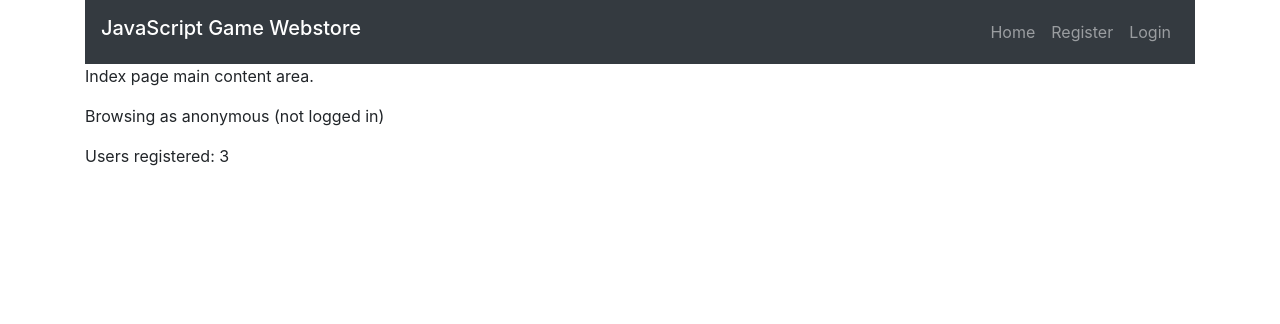
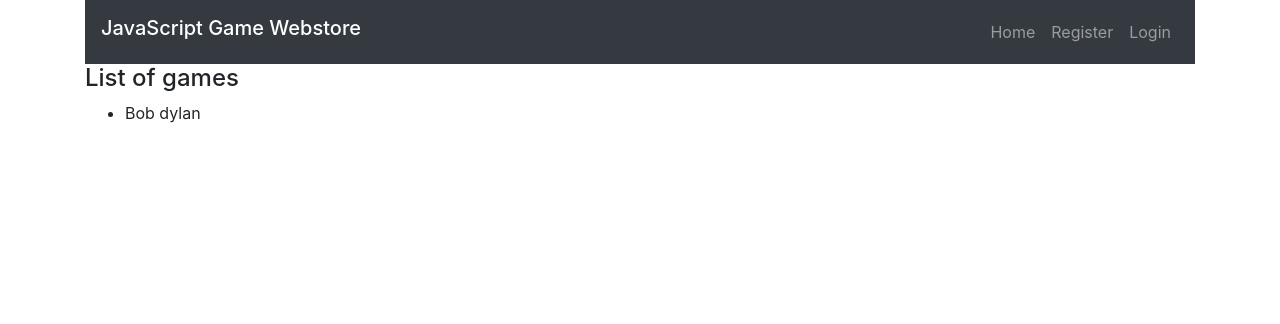
Before and after one commit to andeluvian/djangogamestore, a Django app: page /gamelist/ in a window 1280 px wide. Shown: the top 324 px of the page. Run offline with Django 3.2, Linux system fonts and the light colour scheme; data comes from the database, SQL or seed files in the repository; some libraries are stand-ins or nearby versions.

Commit message:
fixed views, urls, listview

```diff
--- a/store/urls.py
+++ b/store/urls.py
@@ -1,6 +1,7 @@
 from django.urls import path
 from . import views
 from authentication import views as auth_views
+from .views import(GameList, gamelist)
 
 
 urlpatterns = [
@@ -23,5 +24,6 @@ urlpatterns = [
     # path('game/<slug:title>/play/', views.index, name='index'), # play game @player @bought
     # path('game/<slug:title>/edit/', views.index, name='index'), # edit game @developer
     # path('game/<slug:title>/delete/', views.index, name='index'), # delete game @developer
-    path('gamelist/', views.index, name='gamelist')
+    path('gamelist/', views.gamelist, name='gamelist'),
+
 ]
--- a/store/views.py
+++ b/store/views.py
@@ -15,11 +15,11 @@ def login(request):
 def register(request):
     return render(request, 'register.html', {'context': 'context'})
 
-def game_list(request):
+def gamelist(request):
     template_name = "gamelist.html"
     queryset = Game.objects.all()
     context = {
-
+        "name" : "kena",
         "object_list": queryset
     }
     return render(request, template_name, context)
--- a/templates/gamelist.html
+++ b/templates/gamelist.html
@@ -1,11 +1,11 @@
 {% extends 'layout.html' %}
 {% load widget_tweaks %}
 
-{% block content %}
+{% block main-content %}
 
 
 
-    <h4> List of books </h4>
+    <h4> List of games </h4>
 
     <ul>
     {% for obj in object_list %}
```
